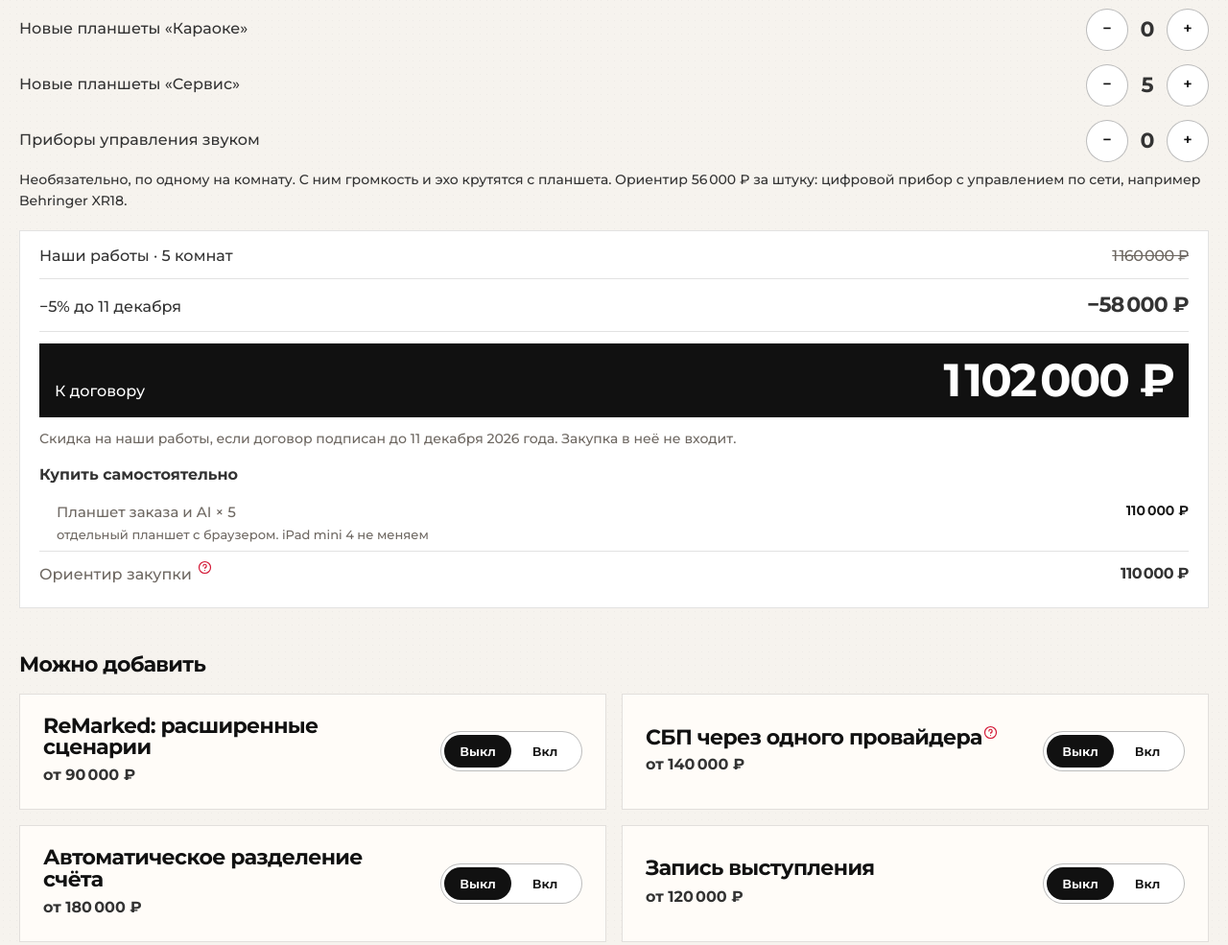
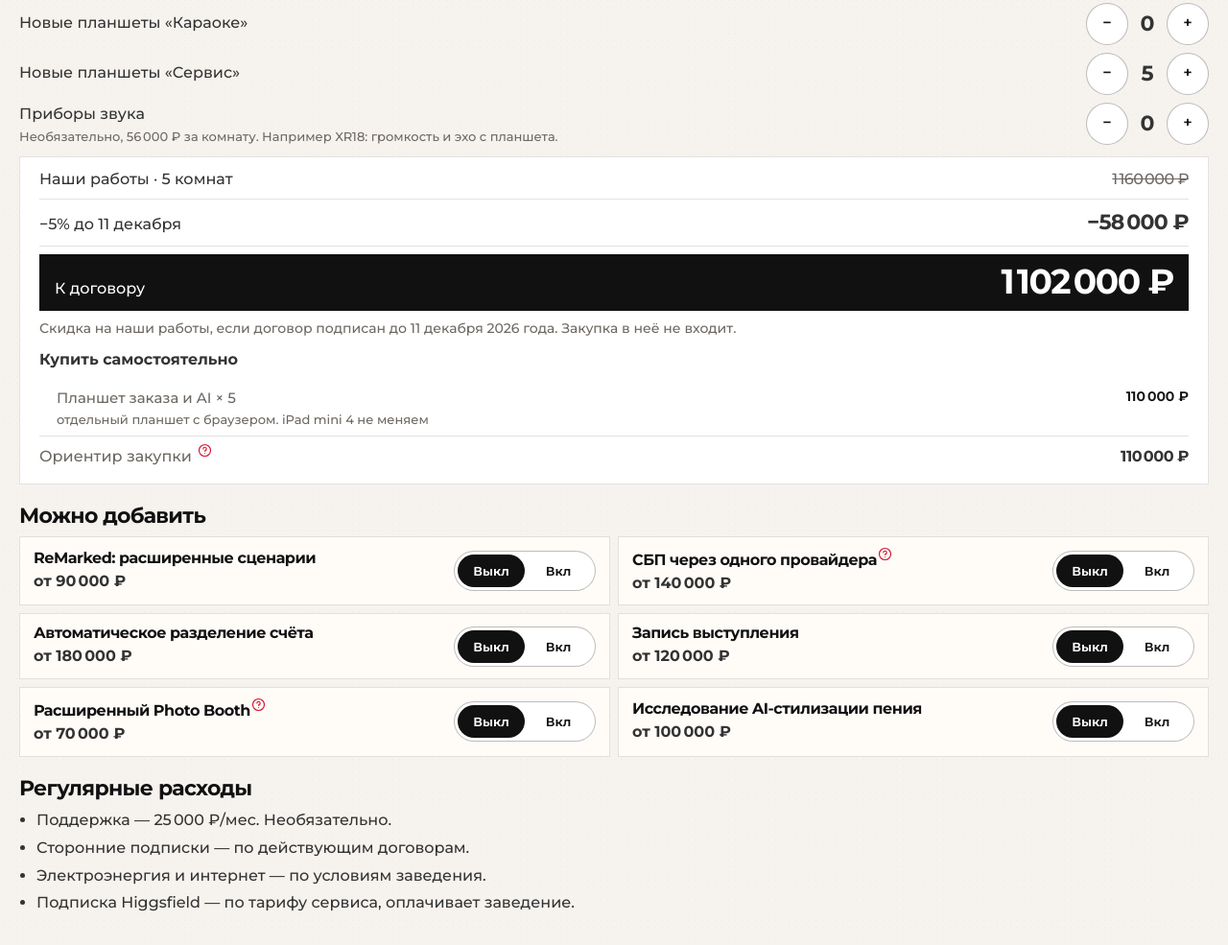
Before and after one commit to kostyasud/izumi-karaoke, a plain HTML site: page index.html in a window 1280 px wide. Shown: the part 7080-8065 px from the top of the page at 96% size. Drawn offline with Linux system fonts and the light colour scheme.

Commit message:
Сжимаем блок конфигурации: меньше отступы у счёта и карточек, подпись прибора в одной строке.
Co-authored-by: Cursor <cursoragent@cursor.com>

```diff
--- a/css/base.css
+++ b/css/base.css
@@ -290,7 +290,8 @@ input[type="range"] { width: 100%; accent-color: var(--accent); min-height: 44px
 .price { white-space: nowrap; font-variant-numeric: tabular-nums; }
 .stepper { display: flex; align-items: center; gap: 6px; }
 .stepper b { min-width: 28px; text-align: center; font-size: 22px; line-height: 1; }
-#budget .row + .row { margin-top: 14px; }
+#budget .row + .row { margin-top: 8px; }
+#budget .row > span small { display: block; margin-top: 2px; font-size: 13px; font-weight: 500; line-height: 1.3; color: var(--text-muted); }
 #budget .plain { margin-bottom: 28px; }
 #budget .actions { margin-top: 24px; }
 .scope-sum {
@@ -303,14 +304,14 @@ input[type="range"] { width: 100%; accent-color: var(--accent); min-height: 44px
   border-top: 1px solid var(--line);
 }
 .scope-sum b { font-size: 22px; letter-spacing: -0.03em; white-space: nowrap; }
-.bill { margin-top: 20px; background: #fff; border: 1px solid var(--line); padding: 4px 20px 12px; }
+.bill { margin-top: 12px; background: #fff; border: 1px solid var(--line); padding: 4px 20px 8px; }
 .bill-row, .bill-part {
   display: flex;
   justify-content: space-between;
   gap: 16px;
   align-items: baseline;
 }
-.bill-row { padding: 10px 0; border-bottom: 1px solid var(--line); }
+.bill-row { padding: 7px 0; border-bottom: 1px solid var(--line); }
 .bill-row b { font-size: 22px; letter-spacing: -0.03em; white-space: nowrap; }
 .bill-was b { color: var(--text-muted); font-size: 16px; font-weight: 500; text-decoration: line-through; }
 .bill-parts { list-style: none; margin: 0; padding: 2px 0 2px 18px; border-bottom: 1px solid var(--line); }
@@ -322,29 +323,29 @@ input[type="range"] { width: 100%; accent-color: var(--accent); min-height: 44px
   justify-content: space-between;
   align-items: baseline;
   gap: 16px;
-  margin-top: 12px;
-  padding: 14px 16px;
+  margin-top: 8px;
+  padding: 10px 16px;
   background: var(--ink);
   color: #fff;
 }
-.bill-total b { font-size: clamp(32px, 4vw, 48px); letter-spacing: -0.04em; line-height: 1; white-space: nowrap; }
-.bill-note { margin: 12px 0 0; font-size: 14px; color: var(--text-muted); }
-.bill-label { margin: 14px 0 0; font-weight: 700; }
+.bill-total b { font-size: clamp(28px, 3vw, 36px); letter-spacing: -0.04em; line-height: 1; white-space: nowrap; }
+.bill-note { margin: 8px 0 0; font-size: 14px; color: var(--text-muted); }
+.bill-label { margin: 10px 0 0; font-weight: 700; }
 .bill-aside { color: var(--text-muted); border-bottom: 0; }
 .bill-aside b { font-size: 16px; color: var(--text); }
-.bill-next { margin: 48px 0 18px; }
-#budget .modules { gap: 16px; }
+.bill-next { margin: 22px 0 10px; }
+#budget .modules { gap: 8px; }
 #budget .module {
   flex-direction: row;
   align-items: center;
   justify-content: space-between;
-  gap: 24px;
-  padding: 22px 24px;
+  gap: 16px;
+  padding: 10px 14px;
 }
-#budget .module h3 { margin: 0 0 6px; }
+#budget .module h3 { margin: 0 0 2px; font-size: 16px; line-height: 1.25; }
 #budget .module .switch { margin-top: 0; flex: none; }
 #budget .quiet { margin: 0; }
-#budget .quiet li + li { margin-top: 10px; }
+#budget .quiet li + li { margin-top: 4px; }
 #budget .actions { margin-top: 40px; gap: 14px; }
 .compare { width: 100%; border-collapse: collapse; }
 .compare th, .compare td { border-bottom: 1px solid var(--line); text-align: left; padding: 12px 8px; vertical-align: top; }
--- a/js/view.js
+++ b/js/view.js
@@ -439,8 +439,7 @@
       stepper("Комнат", state.rooms, "rooms", 1, 5) +
       stepper("Новые планшеты «Караоке»", state.karaokeTablets, "karaoke", 0, state.rooms) +
       stepper("Новые планшеты «Сервис»", state.serviceTablets, "service", 0, state.rooms) +
-      stepper("Приборы управления звуком", state.soundDevices, "sound", 0, state.rooms) +
-      '<p class="note">Необязательно, по одному на комнату. С ним громкость и эхо крутятся с планшета. Ориентир ' + m(pricing.soundDevice) + ' за штуку: цифровой прибор с управлением по сети, например Behringer XR18.</p>' +
+      stepper("Приборы звука", state.soundDevices, "sound", 0, state.rooms, "Необязательно, " + m(pricing.soundDevice) + " за комнату. Например XR18: громкость и эхо с планшета.") +
       bill(quoted) +
       '<h3 class="bill-next">Можно добавить</h3>' +
       '<div class="modules">' + pricing.modules.map(function (item) {
@@ -460,8 +459,9 @@
     return '<button type="button" data-mode="' + id + '" aria-selected="' + (current === id) + '"' + (id === "custom" ? ' tabindex="-1"' : '') + '>' + label + '</button>';
   }
 
-  function stepper(label, value, id, min, max) {
-    return '<div class="row"><span>' + label + '</span><div class="stepper">' +
+  function stepper(label, value, id, min, max, hint) {
+    var text = label + (hint ? '<small>' + hint + '</small>' : '');
+    return '<div class="row"><span>' + text + '</span><div class="stepper">' +
       '<button type="button" data-step="' + id + '" data-delta="-1" aria-label="Уменьшить: ' + e(label) + '"' + (value <= min ? " disabled" : "") + '>−</button>' +
       '<b>' + value + '</b>' +
       '<button type="button" data-step="' + id + '" data-delta="1" aria-label="Увеличить: ' + e(label) + '"' + (value >= max ? " disabled" : "") + '>+</button></div></div>';
```
